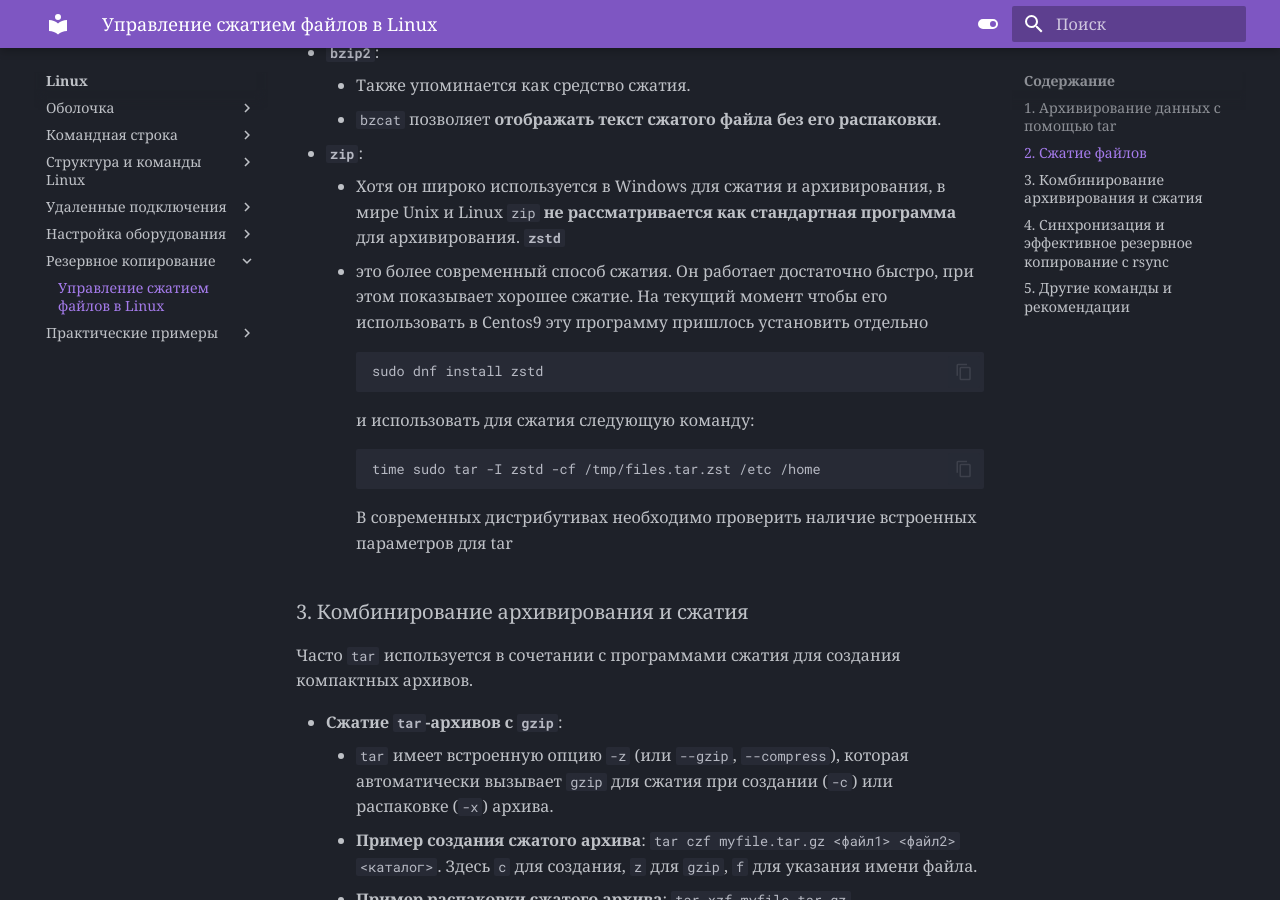
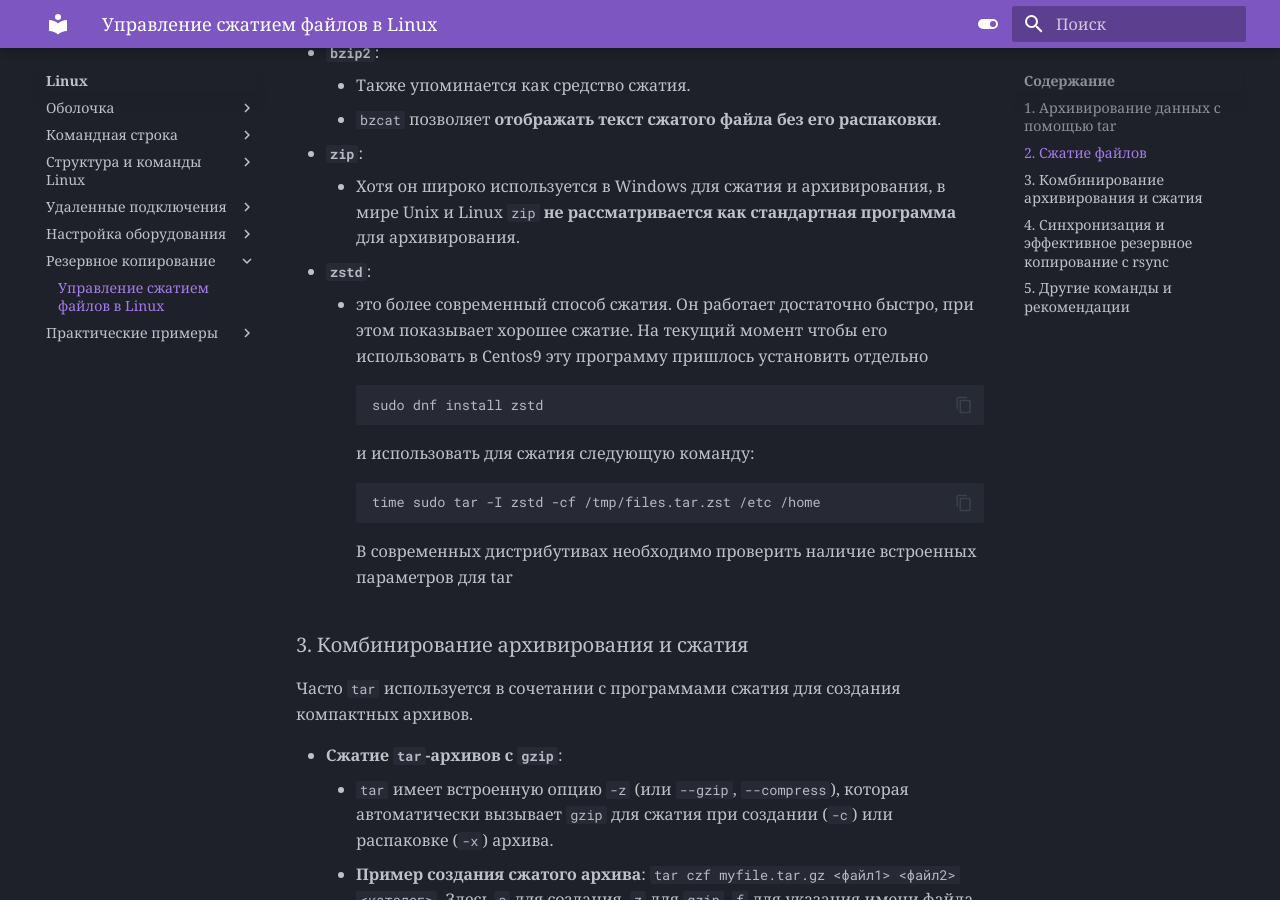
Before and after one commit to Iamseniordevops/DevOpsDocs, an MkDocs documentation site: the page built from docs/Linux/compression.md, in a window 1280 px wide and 900 px high, scrolled down 1617 px. Built offline with MkDocs 1.6.1 and Material for MkDocs 9.7.7, drawn with Linux system fonts in a browser that asks for light colours.

````diff
--- a/docs/Linux/compression.md
+++ b/docs/Linux/compression.md
@@ -34,7 +34,7 @@
     *   `bzcat` позволяет **отображать текст сжатого файла без его распаковки**.
 *   **`zip`**:
     *   Хотя он широко используется в Windows для сжатия и архивирования, в мире Unix и Linux `zip` **не рассматривается как стандартная программа** для архивирования.
-    **`zstd`**
+*   **`zstd`**:
     *   это более современный способ сжатия. Он работает достаточно быстро, при этом показывает хорошее сжатие.  На текущий момент чтобы его использовать в Centos9 эту программу пришлось установить отдельно
     ```
     sudo dnf install zstd
````
